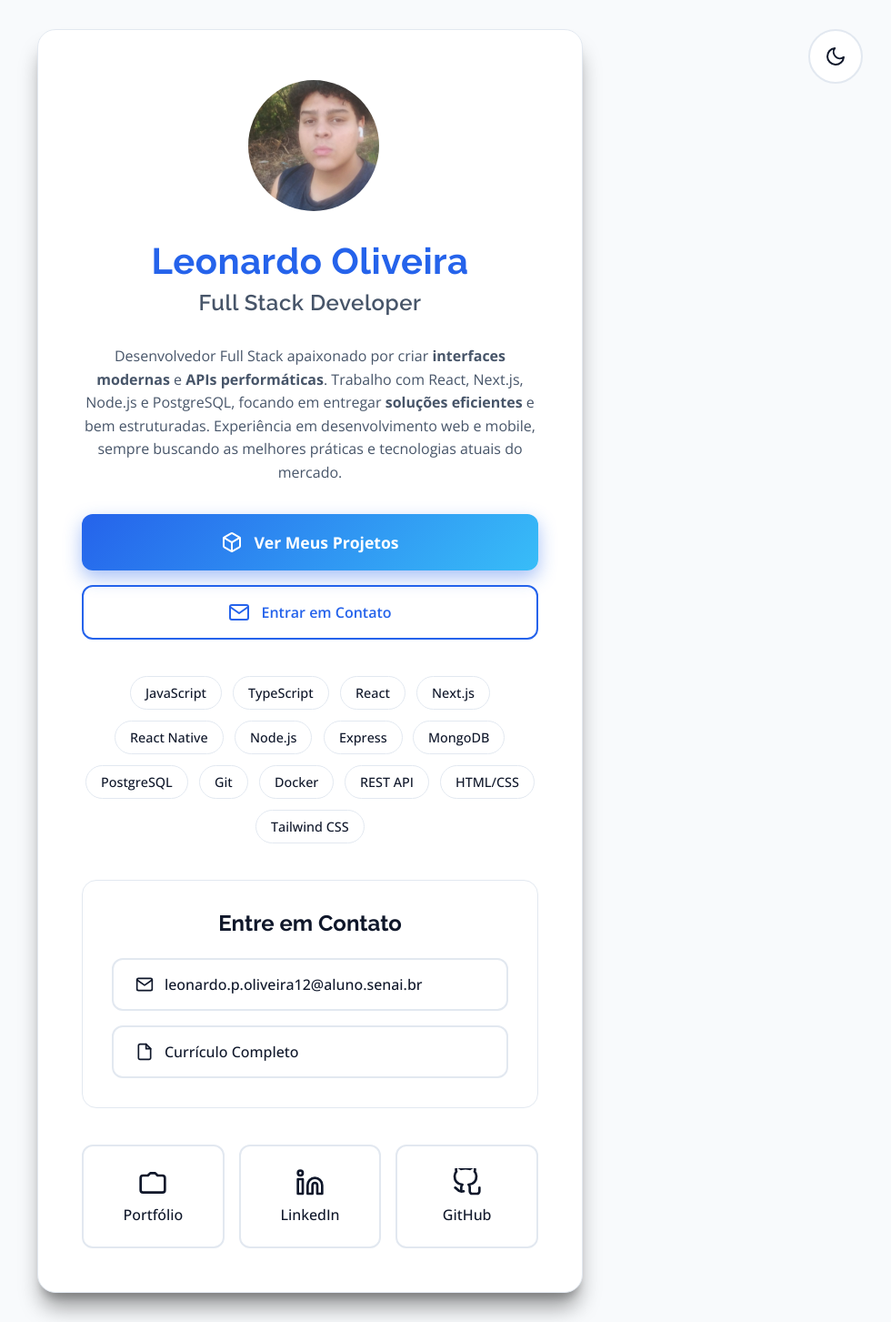
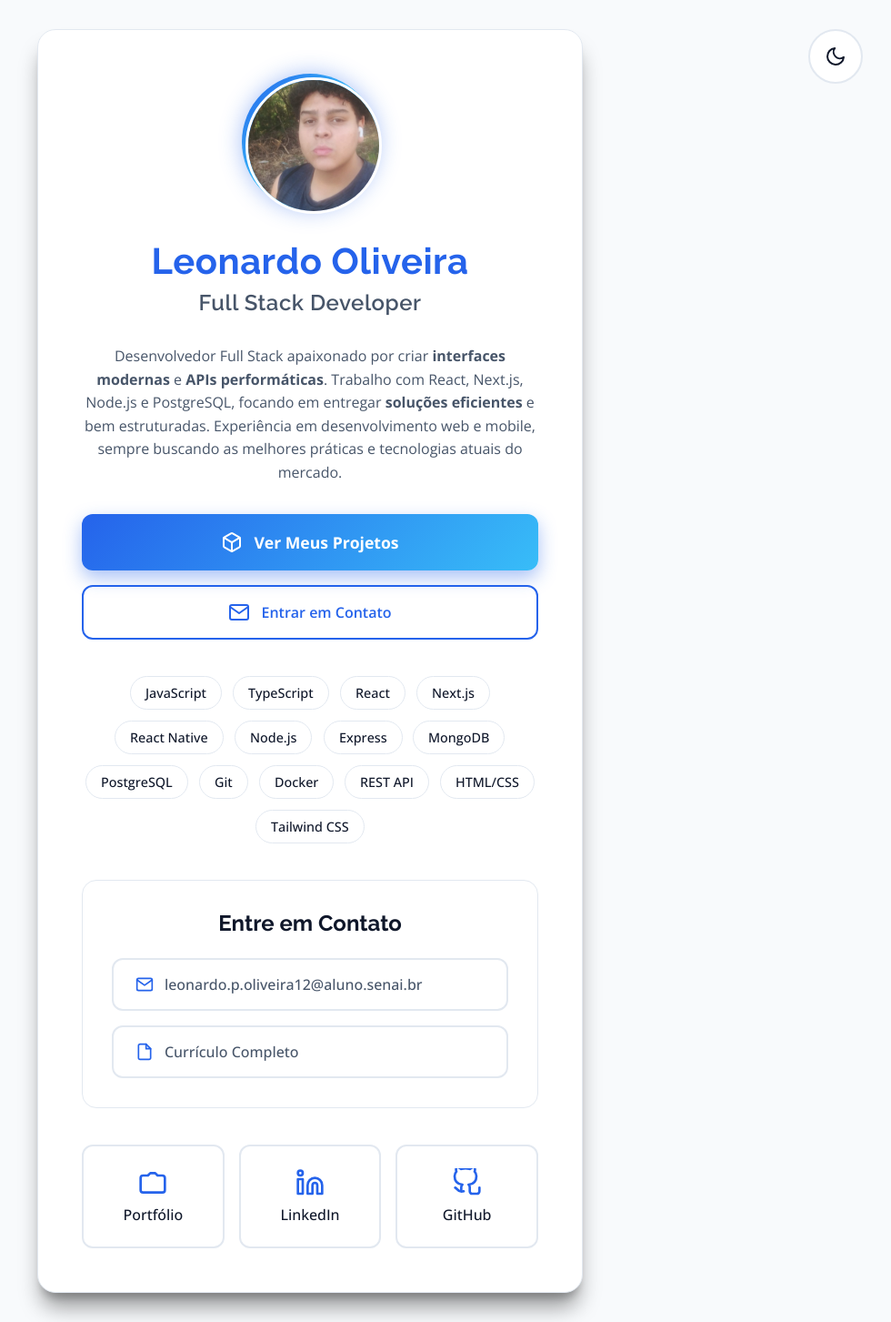
Before and after one commit to PedroLeoo07/digital-card, a Next.js app: page / in a window 1280 px wide. Shown: the whole page at 91% size, without its empty margins (299-1279 px from the left). Built offline with nearby package versions, Linux system fonts and the light colour scheme.

Commit message:
style: update profile and contact section styles for improved consistency

```diff
--- a/src/app/page.module.css
+++ b/src/app/page.module.css
@@ -121,14 +121,9 @@
   margin: 0 auto;
 }
 
-.dark .profileImageWrapper {
-  background: linear-gradient(135deg, var(--primary), #000000, var(--accent));
+.profileImageWrapper {
+  background: linear-gradient(135deg, var(--primary), var(--accent), var(--bg));
   box-shadow: 0 0 25px rgba(37, 99, 235, 0.4);
-}
-
-.light .profileImageWrapper {
-  background: linear-gradient(135deg, var(--primary), #374151, var(--accent));
-  box-shadow: 0 0 25px rgba(37, 99, 235, 0.3);
 }
 
 .profileImage {
@@ -337,7 +332,7 @@
 .sectionTitle {
   font-size: 1.5rem;
   font-weight: 700;
-  color: var(--text-primary);
+  color: var(--text);
   margin: 0 0 1.5rem 0;
   font-family: 'Raleway', sans-serif;
   text-align: center;
@@ -354,27 +349,27 @@
   align-items: center;
   gap: 0.75rem;
   padding: 1rem 1.5rem;
-  background: var(--background);
+  background: var(--surface);
   border: 2px solid var(--border);
   border-radius: 12px;
   text-decoration: none;
-  color: var(--text-secondary);
+  color: var(--text-muted);
   font-weight: 500;
   font-family: 'Open Sans', sans-serif;
   transition: all 0.3s ease;
 }
 
 .contactItem svg {
-  color: var(--primary-color);
+  color: var(--primary);
   flex-shrink: 0;
   transition: transform 0.3s ease;
 }
 
 .contactItem:hover {
-  border-color: var(--primary-color);
-  color: var(--text-primary);
+  border-color: var(--primary);
+  color: var(--text);
   transform: translateX(5px);
-  box-shadow: 0 4px 15px rgba(220, 38, 38, 0.2);
+  box-shadow: 0 4px 15px rgba(37, 99, 235, 0.2);
 }
 
 .contactItem:hover svg {
@@ -386,7 +381,7 @@
   padding: 1.5rem;
   background: var(--surface);
   border-radius: 12px;
-  border-left: 4px solid var(--primary-color);
+  border-left: 4px solid var(--primary);
   animation: fadeInUp 0.8s ease-out 0.8s both;
   transition: all 0.3s ease;
 }
@@ -410,7 +405,7 @@
 .quote p {
   font-size: 1.2rem;
   font-style: italic;
-  color: var(--text-primary);
+  color: var(--text);
   margin: 0;
   font-weight: 500;
   font-family: 'Open Sans', sans-serif;
@@ -433,11 +428,11 @@
   align-items: center;
   gap: 0.5rem;
   padding: 1.5rem 1rem;
-  background: var(--background);
+  background: var(--surface);
   border: 2px solid var(--border);
   border-radius: 12px;
   text-decoration: none;
-  color: var(--text-primary);
+  color: var(--text);
   font-weight: 500;
   font-family: 'Open Sans', sans-serif;
   transition: all 0.3s ease;
@@ -446,14 +441,14 @@
 .linkButton svg {
   width: 32px;
   height: 32px;
-  color: var(--primary-color);
+  color: var(--primary);
   transition: transform 0.3s ease;
 }
 
 .linkButton:hover {
   transform: translateY(-4px);
-  border-color: var(--primary-color);
-  box-shadow: 0 10px 25px -5px rgba(220, 38, 38, 0.35);
+  border-color: var(--primary);
+  box-shadow: 0 10px 25px -5px rgba(37, 99, 235, 0.35);
 }
 
 .linkButton:hover svg {
```
